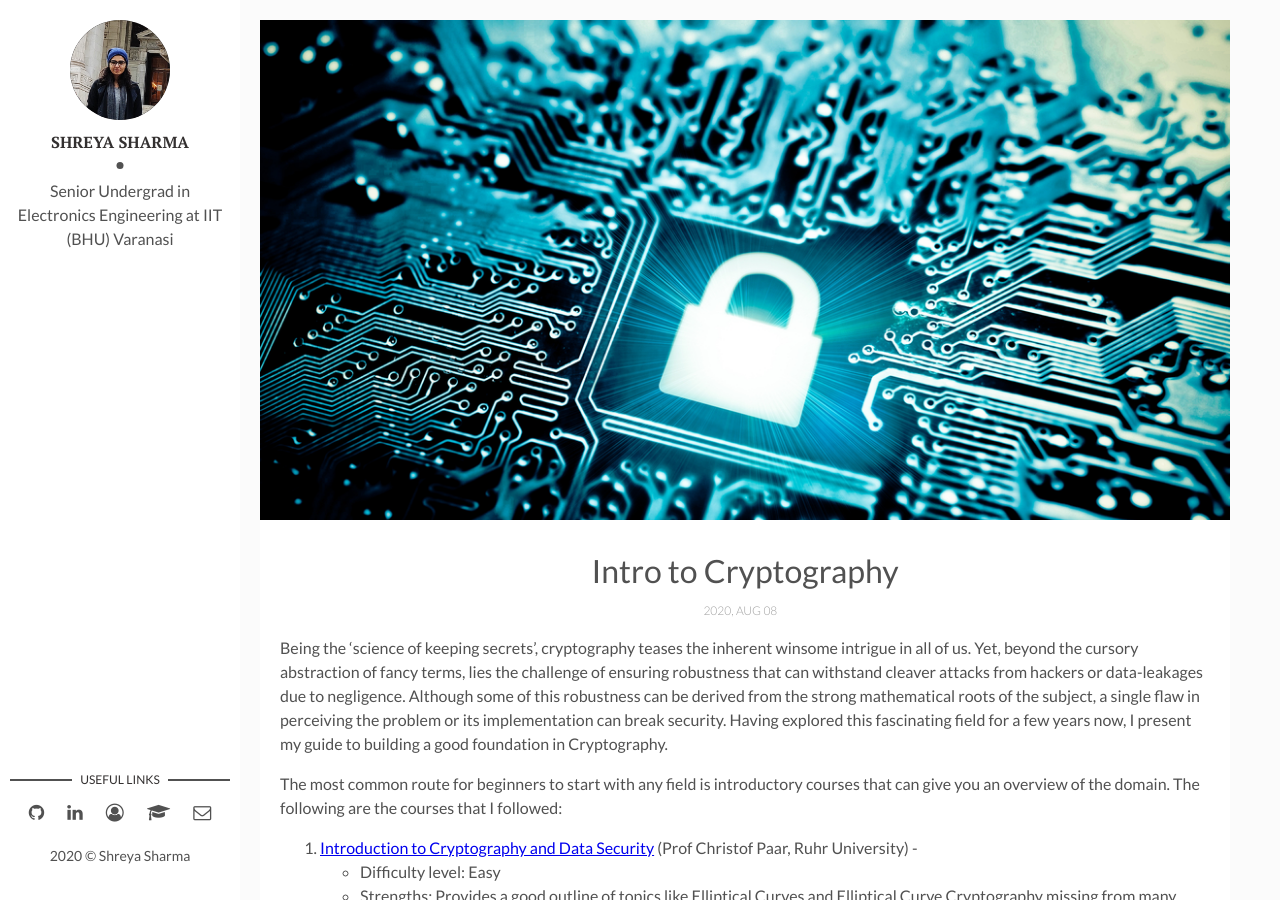
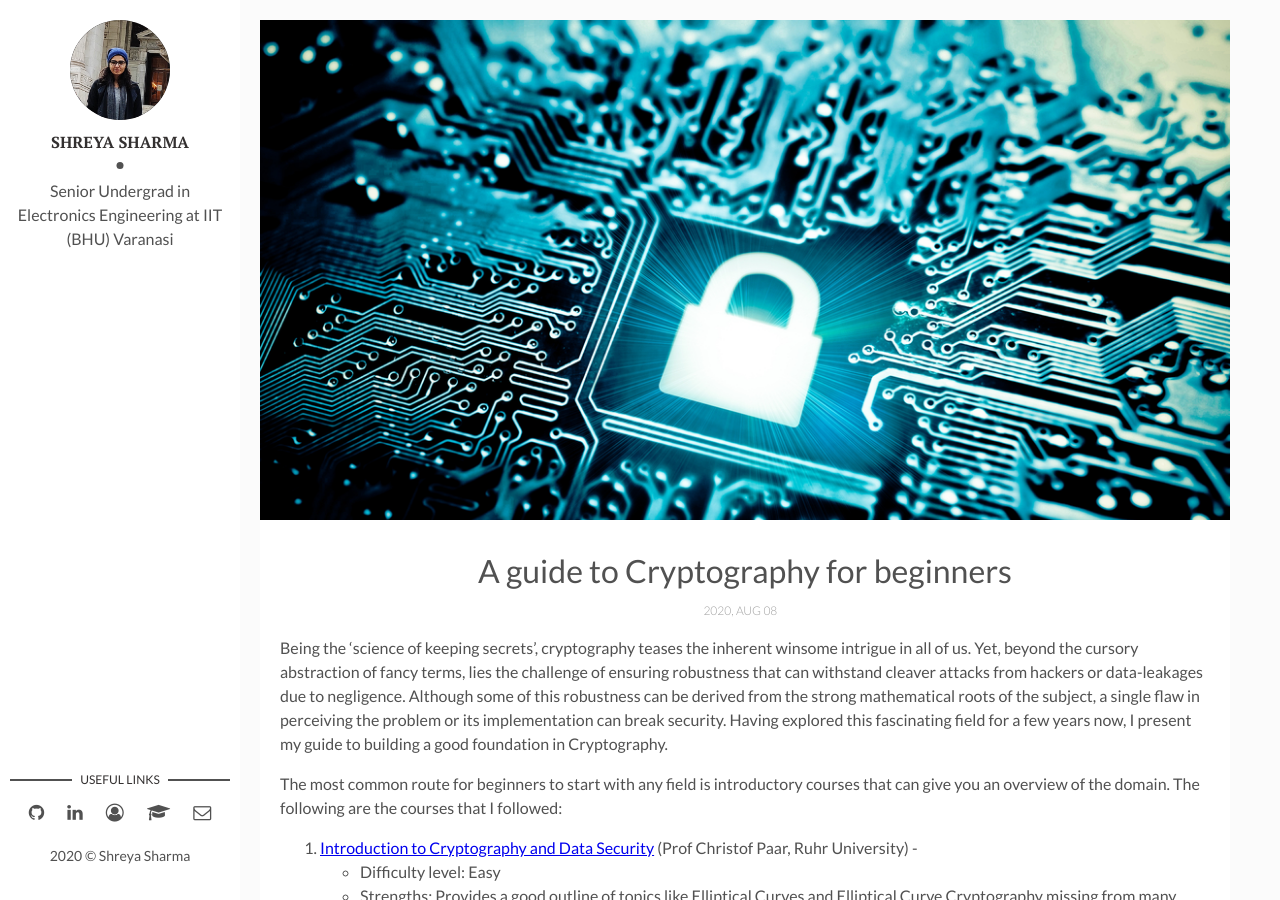
Before and after one commit to shreya-28/shreya-28.github.io, a Jekyll site: the page built from _posts/2020-08-09-intro-to-cryptography.markdown, in a window 1280 px wide and 900 px high. Built offline with Jekyll 4.4.1, drawn with Linux system fonts in a browser that asks for light colours.

Commit message:
Modify crypto post

```diff
--- a/_posts/2020-08-09-intro-to-cryptography.markdown
+++ b/_posts/2020-08-09-intro-to-cryptography.markdown
@@ -1,6 +1,6 @@
 ---
 layout: post
-title: Intro to Cryptography
+title: A guide to Cryptography for beginners
 date: 2020-08-09 00:00:00 +0300
 description: A collection of resources that can help you set your foot into the magical realm of cryptography # Add post description (optional)
 img: Crypto.jpg # Add image post (optional)
```
